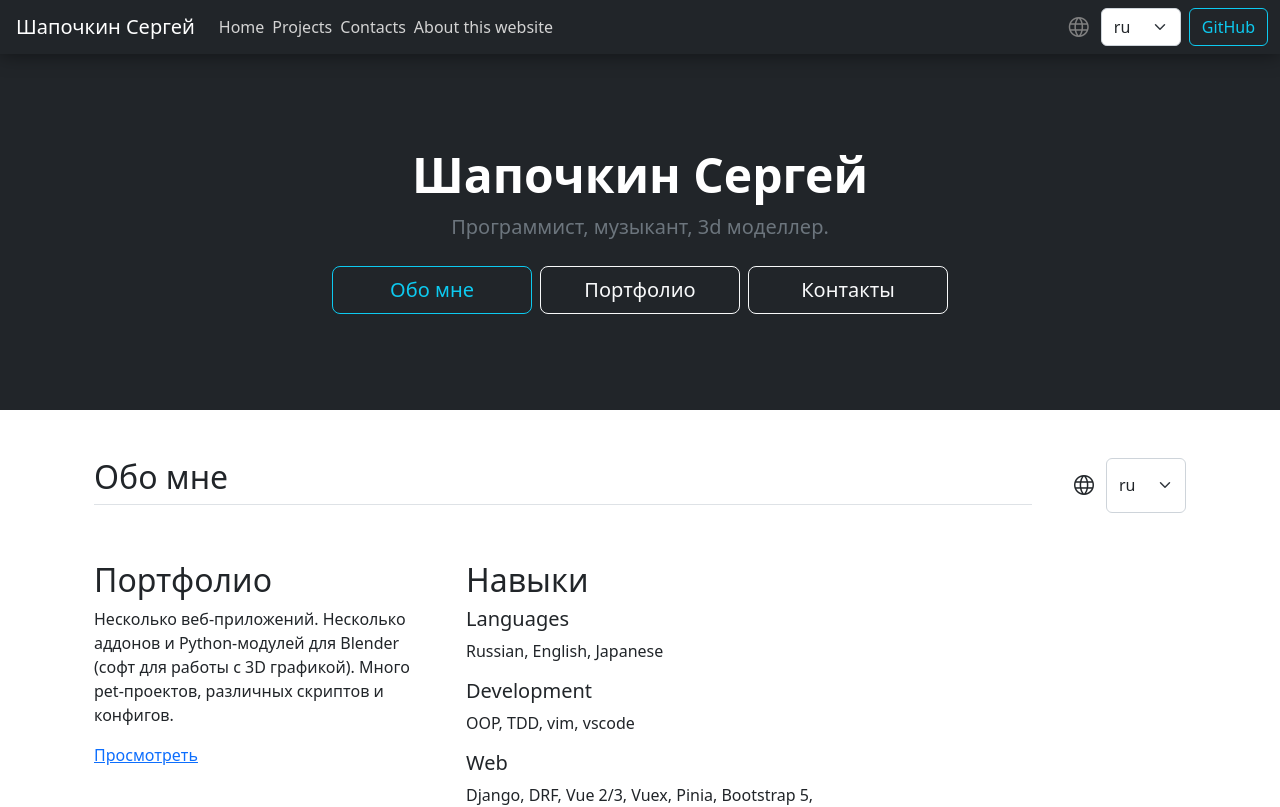
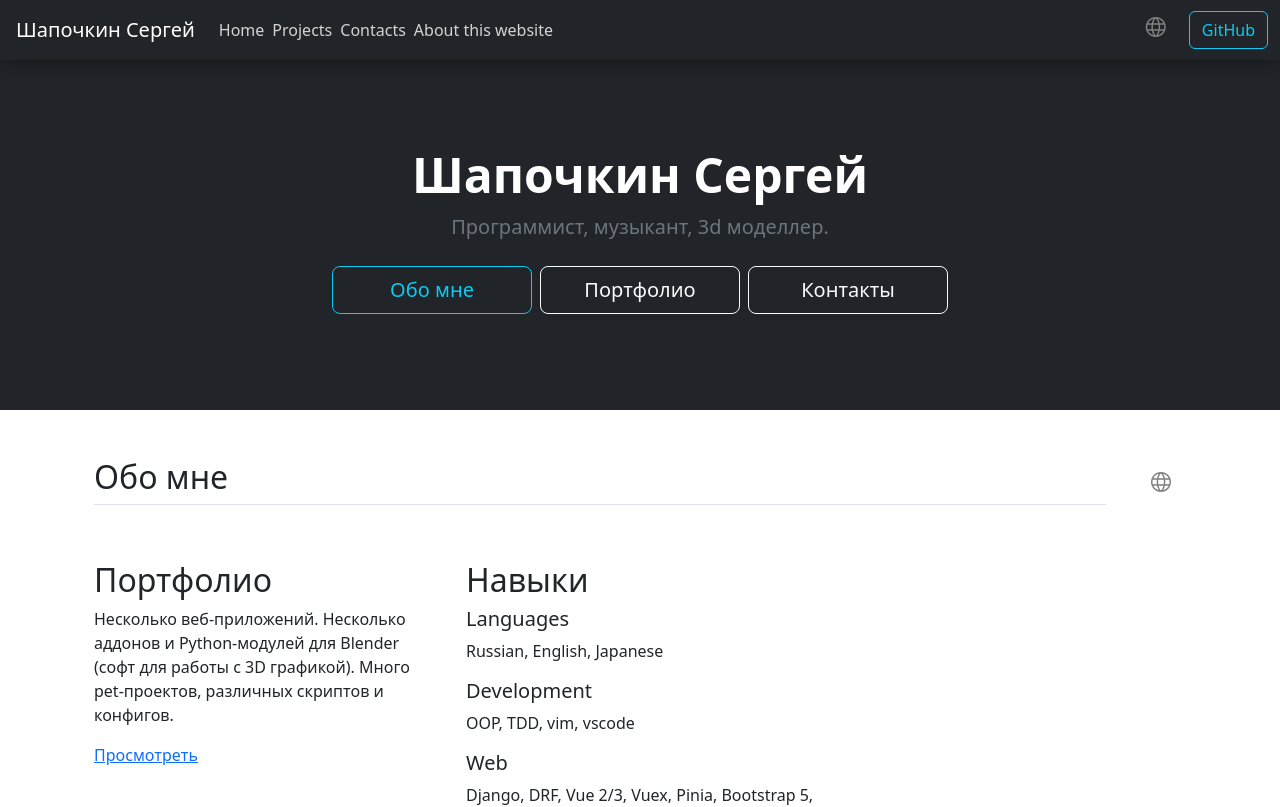
Before and after one commit to 0djentd/portfolio, a Vue app: page /portfolio/ in a window 1280 px wide. Shown: the top 807 px of the page. Built offline with nearby package versions, Linux system fonts and the light colour scheme.

Commit message:
modified:   src/components/AppLanguageSwitcher.vue

```diff
--- a/src/components/AppLanguageSwitcher.vue
+++ b/src/components/AppLanguageSwitcher.vue
@@ -1,26 +1,48 @@
+<script>
+export default {
+  methods: {
+    switchLanguage(lang) {
+      this.$i18n.locale = lang;
+    },
+  },
+};
+</script>
 <template>
-  <div class="lang">
-    <span class="material-symbols-outlined"> language </span>
-    <select class="form-select" v-model="$i18n.locale">
-      <option
+  <div class="lang btn-group">
+    <button
+      class="btn btn-outline"
+      type="button"
+      data-bs-toggle="dropdown"
+      aria-expanded="false"
+    >
+      <span class="material-symbols-outlined"> language </span>
+    </button>
+    <ul class="dropdown-menu">
+      <li
         v-for="locale in $i18n.availableLocales"
         :key="`locale-${locale}`"
         :value="locale"
       >
-        {{ locale }}
-      </option>
-    </select>
+        <a class="btn w-100" @click.prevent="switchLanguage(locale)">
+          {{ locale }}
+        </a>
+      </li>
+    </ul>
   </div>
 </template>
+
 <style lang="scss" scoped>
-div.lang {
-  display: flex;
-  justify-content: right;
-  span {
-    margin: auto 10px;
-  }
-  select {
-    width: 80px;
-  }
+.dropdown-menu {
+  width: 100px;
+}
+span {
+  color: gray;
+}
+.lang {
+  justify-content: center;
+  align-items: center;
+}
+button {
+  color: white;
 }
 </style>
```
